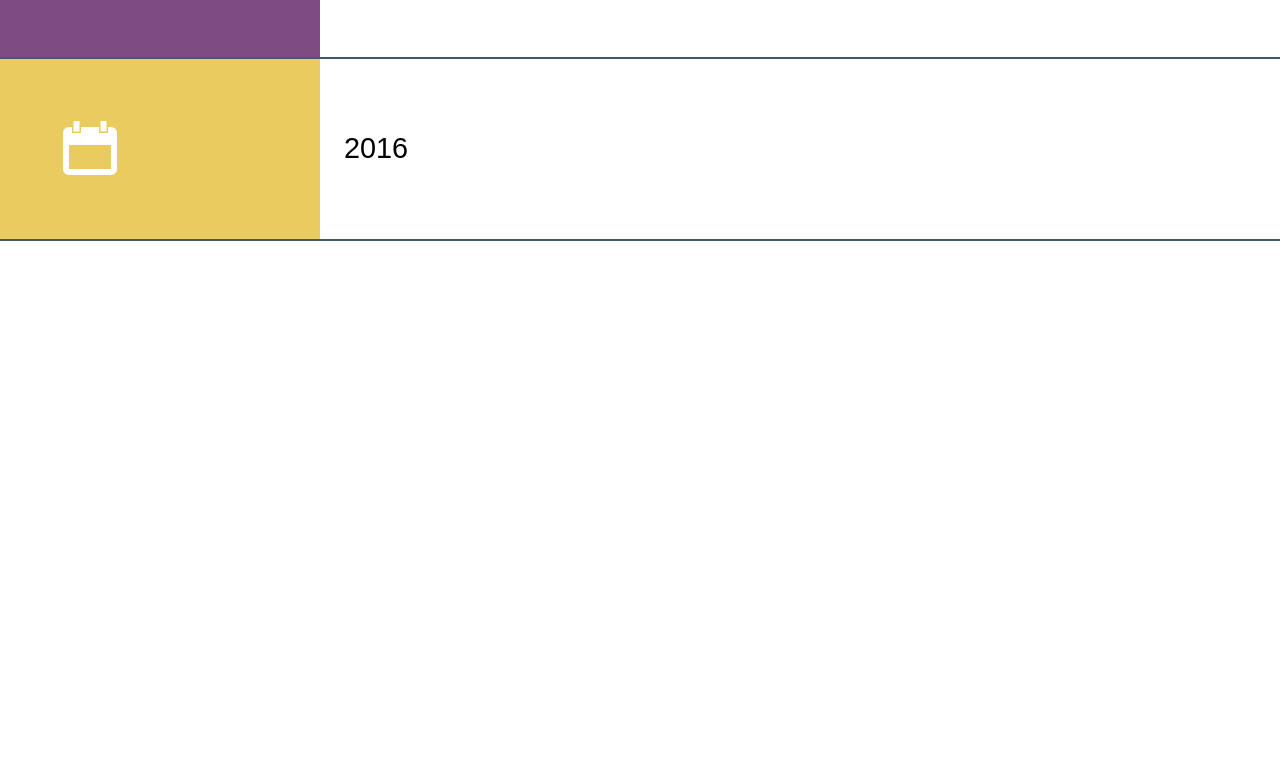
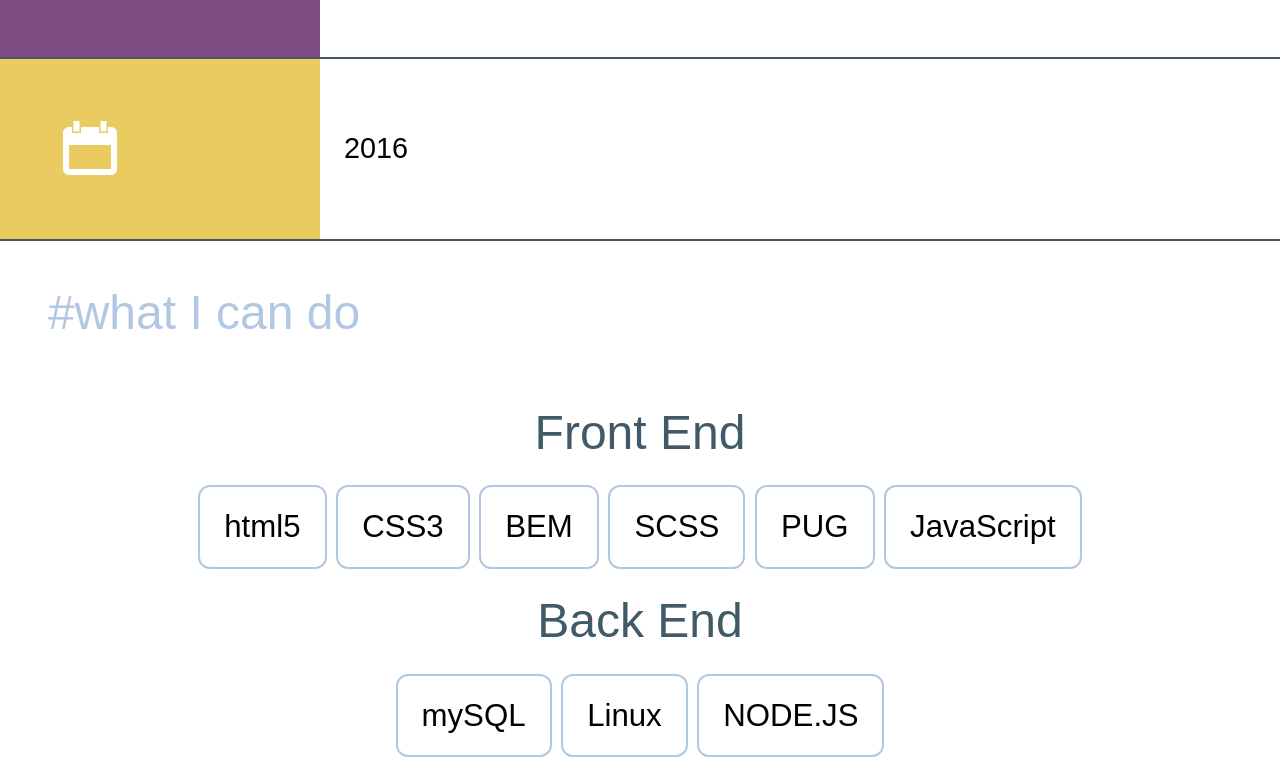
Before and after one commit to iuliancarnaru/my-cv, a website: page src/index.pug in a window 1280 px wide. Shown: the part 4048-4810 px from the top of the page. Before the commit the page ends 4289 px from the top, so only its background shows below. Drawn offline with nearby package versions, Linux system fonts and the light colour scheme; files that its build step writes are made by us from their sources; files whose address does not match are found by name; a web font is replaced by a local one.

Commit message:
what-i-do finished

```diff
--- /dev/null
+++ b/src/_component/what-can-i-do/what-can-i-do.pug
@@ -0,0 +1,21 @@
+-
+    var header = '#what I can do';
+    var whatCanIDoList = [
+        {
+            title: 'Front End',
+            skillList : ['html5','CSS3','BEM','SCSS','PUG','JavaScript']
+        }, {
+            title: 'Back End',
+            skillList : ['mySQL','Linux','NODE.JS']
+        }
+    ];
+
+#what-can-i-do
+.what-can-i-do
+    .what-can-i-do__header=header
+    each whatCanIDo in whatCanIDoList
+        .what-can-i-do__title=whatCanIDo.title
+
+        .what-can-i-do__list
+            each skill in whatCanIDo.skillList
+                .what-can-i-do__skill=skill
--- /dev/null
+++ b/src/_component/what-can-i-do/what-can-i-do.scss
@@ -0,0 +1,28 @@
+.what-can-i-do {
+  &__header {
+    color: $color-periwinkle-gray;
+    @extend %header;
+  }
+
+  &__title {
+    color: $color-fiord;
+    text-align: center;
+    font-size: 2rem;
+    padding: 1rem;
+  }
+
+  &__list {
+    display: flex;
+    flex-wrap: wrap;
+    justify-content: center;
+  }
+
+  &__skill {
+    border: 0.1rem solid $color-periwinkle-gray;
+    padding: 1rem;
+    margin: 0.2rem;
+    border-radius: 0.5rem;
+    font-size: 1.3rem;
+    white-space: nowrap;
+  }
+}
--- a/src/index.pug
+++ b/src/index.pug
@@ -9,3 +9,4 @@ block page-content
     include _component/landing-page/landing-page
     include _component/about-me/about-me
     include _component/award/award
+    include _component/what-can-i-do/what-can-i-do
--- a/src/style.scss
+++ b/src/style.scss
@@ -10,4 +10,6 @@
 
 @import '_component/about-me/about-me.scss';
 
-@import '_component/award/award.scss'
+@import '_component/award/award.scss';
+
+@import '_component/what-can-i-do/what-can-i-do.scss';
```
Also changed, not shown: src/_component/award/award.scss (+9 -6 lines).
